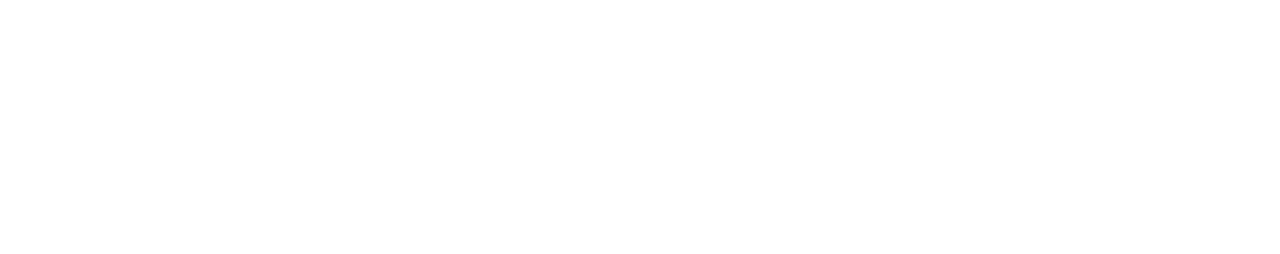
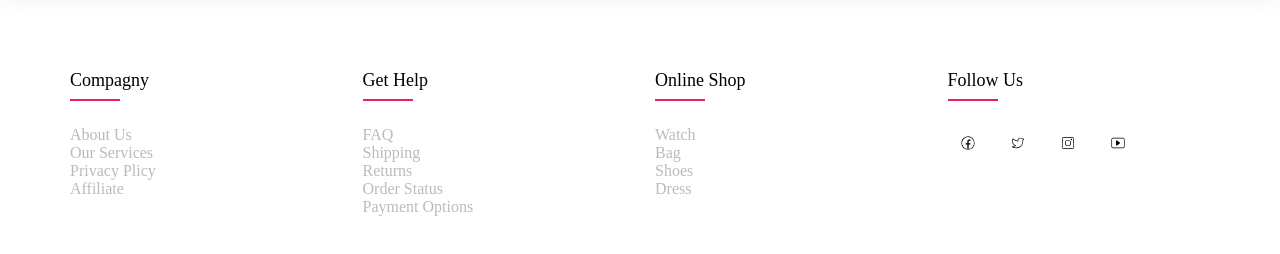
Before and after one commit to mdfaizan973/Cloth-E-com, a React (Vite) app in the folder clothecom/: page / in a window 1280 px wide. Shown: the part 2293-2547 px from the top of the page. Before the commit the page ends 2288 px from the top, so only its background shows below. Built offline with nearby package versions, Linux system fonts and the light colour scheme.

Commit message:
footer is done

```diff
--- a/clothecom/src/App.jsx
+++ b/clothecom/src/App.jsx
@@ -1,3 +1,4 @@
+import Footer from "./Components/Footer";
 import Navbar from "./Components/Navbar";
 import Home from "./Pages/Home";
 
@@ -6,6 +7,7 @@
     <div>
       <Navbar />
       <Home />
+      <Footer />
     </div>
   );
 }
--- /dev/null
+++ b/clothecom/src/Components/Footer.jsx
@@ -0,0 +1,177 @@
+import styled from "styled-components";
+import { CiFacebook, CiInstagram, CiTwitter, CiYoutube } from "react-icons/ci";
+export default function Footer() {
+  return (
+    <FooterContainer>
+      <footer className="footer">
+        <div className="container">
+          <div className="row">
+            <div className="footer-col">
+              <h4>Compagny</h4>
+              <ul>
+                <li>
+                  <a href="#">about us</a>
+                </li>
+                <li>
+                  <a href="#">our services</a>
+                </li>
+                <li>
+                  <a href="#">privacy plicy</a>
+                </li>
+                <li>
+                  <a href="#">affiliate</a>
+                </li>
+              </ul>
+            </div>
+            <div className="footer-col">
+              <h4>Get Help</h4>
+              <ul>
+                <li>
+                  <a href="#">FAQ</a>
+                </li>
+                <li>
+                  <a href="#">shipping</a>
+                </li>
+                <li>
+                  <a href="#">returns</a>
+                </li>
+                <li>
+                  <a href="#">order status</a>
+                </li>
+                <li>
+                  <a href="#">payment options</a>
+                </li>
+              </ul>
+            </div>
+            <div className="footer-col">
+              <h4>online shop</h4>
+              <ul>
+                <li>
+                  <a href="#">watch</a>
+                </li>
+                <li>
+                  <a href="#">bag</a>
+                </li>
+                <li>
+                  <a href="#">shoes</a>
+                </li>
+                <li>
+                  <a href="#">dress</a>
+                </li>
+              </ul>
+            </div>
+            <div className="footer-col">
+              <h4>follow us</h4>
+              <div className="social-links">
+                <a href="#">
+                  <CiFacebook />
+                </a>
+                <a href="#">
+                  <CiTwitter />
+                </a>
+                <a href="#">
+                  <CiInstagram />
+                </a>
+                <a href="#">
+                  <CiYoutube />
+                </a>
+              </div>
+            </div>
+          </div>
+        </div>
+      </footer>
+    </FooterContainer>
+  );
+}
+
+const FooterContainer = styled.div`
+  box-shadow: rgba(60, 64, 67, 0.3) 0px 1px 2px 0px,
+    rgba(60, 64, 67, 0.15) 0px 1px 3px 1px;
+  margin-top: 5px;
+  * {
+    margin: 0;
+    padding: 0;
+    box-sizing: border-box;
+    list-style-type: none;
+  }
+
+  .container {
+    max-width: 1170px;
+    margin: auto;
+  }
+  .row {
+    display: flex;
+    flex-wrap: wrap;
+  }
+  .footer {
+    padding: 70px 0;
+  }
+  .footer-col {
+    width: 25%;
+    padding: 0 15px;
+  }
+  .footer-col h4 {
+    font-size: 18px;
+    color: black;
+    text-transform: capitalize;
+    margin-bottom: 35px;
+    font-weight: 500;
+    position: relative;
+  }
+  .footer-col h4::before {
+    content: "";
+    position: absolute;
+    left: 0;
+    bottom: -10px;
+    background-color: #e91e63;
+    height: 2px;
+    width: 50px;
+  }
+  .fotter-col ul li:not(:last-child) {
+    margin-bottom: 10px;
+  }
+  .footer-col ul li a {
+    font-size: 16px;
+    text-transform: capitalize;
+    color: black;
+
+    text-decoration: none;
+    font-weight: 300;
+    color: #bbb;
+    display: block;
+    transition: all 0.3s ease;
+  }
+  .footer-col ul li a:hover {
+    color: black;
+
+    padding-left: 10px;
+  }
+  .footer-col .social-links a {
+    display: inline-block;
+    height: 40px;
+    width: 40px;
+    background-color: rgba(255, 255, 255, 0.2);
+    margin: 0 10px 10px 0;
+    text-align: center;
+    line-height: 40px;
+    border-radius: 50%;
+    color: black;
+  }
+  .footer-col .social-links a:hover {
+    color: #24262b;
+    background-color: gray;
+  }
+
+  /* responsive */
+  @media (max-width: 767px) {
+    .footer-col {
+      width: 50%;
+      margin-bottom: 30px;
+    }
+  }
+  @media (max-width: 574px) {
+    .footer-col {
+      width: 100%;
+    }
+  }
+`;
--- a/clothecom/src/Pages/Home.jsx
+++ b/clothecom/src/Pages/Home.jsx
@@ -1,7 +1,6 @@
 import styled from "styled-components";
 import MarqueeRight from "./MarqueeRight";
 import MarqueeLeft from "./MarqueeLeft";
-// import Marquee from "./Marquee";
 export default function Home() {
   let array = [
     {
@@ -51,7 +50,6 @@
         </div>
         <MarqueeLeft />
 
-        {/* <Marquee /> */}
         <p className="paragraph">
           Discover the perfect blend of style and comfort with our extensive
           collection of clothing on our website. From casual everyday essentials
```
